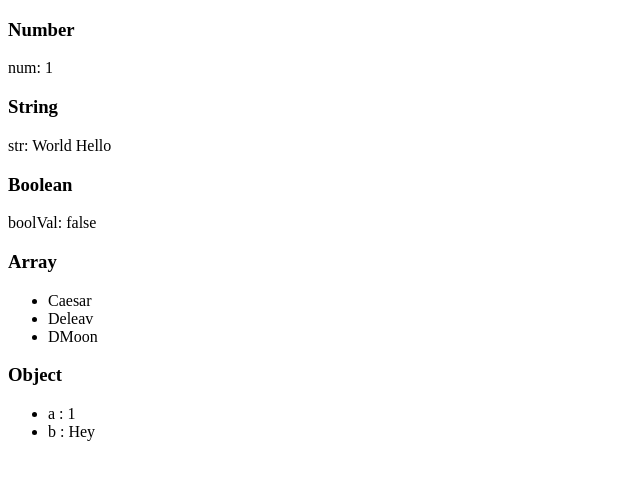
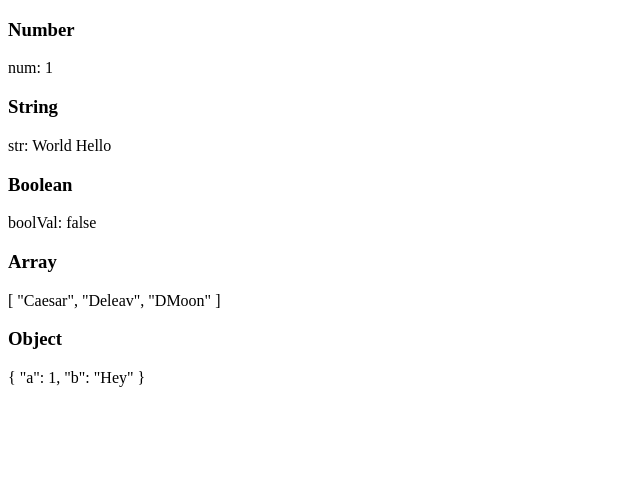
Before and after one commit to deleav/vue-start-kit, a website: page sample/sample02.html in a window 1280 px wide. Shown: the whole page, without its empty margins (0-640 px from the left). Drawn offline with nearby package versions, Linux system fonts and the light colour scheme.

Commit message:
update data sample

```diff
--- a/sample/sample02.html
+++ b/sample/sample02.html
@@ -20,18 +20,14 @@
       <div>boolVal: {{ boolVal }}</div>
 
       <h3>Array</h3>
-      <ul>
-        <li v-for='val in arr'>
-          {{ val }}
-        </li>
-      </ul>
+      <div>
+        {{ arr }}
+      </div>
 
       <h3>Object</h3>
-      <ul>
-        <li v-for='(val, key) in obj'>
-          {{ key + ' : ' + val }}
-        </li>
-      </ul>
+      <div>
+        {{ obj }}
+      </div>
     </div>
   </body>
   <script>
```
